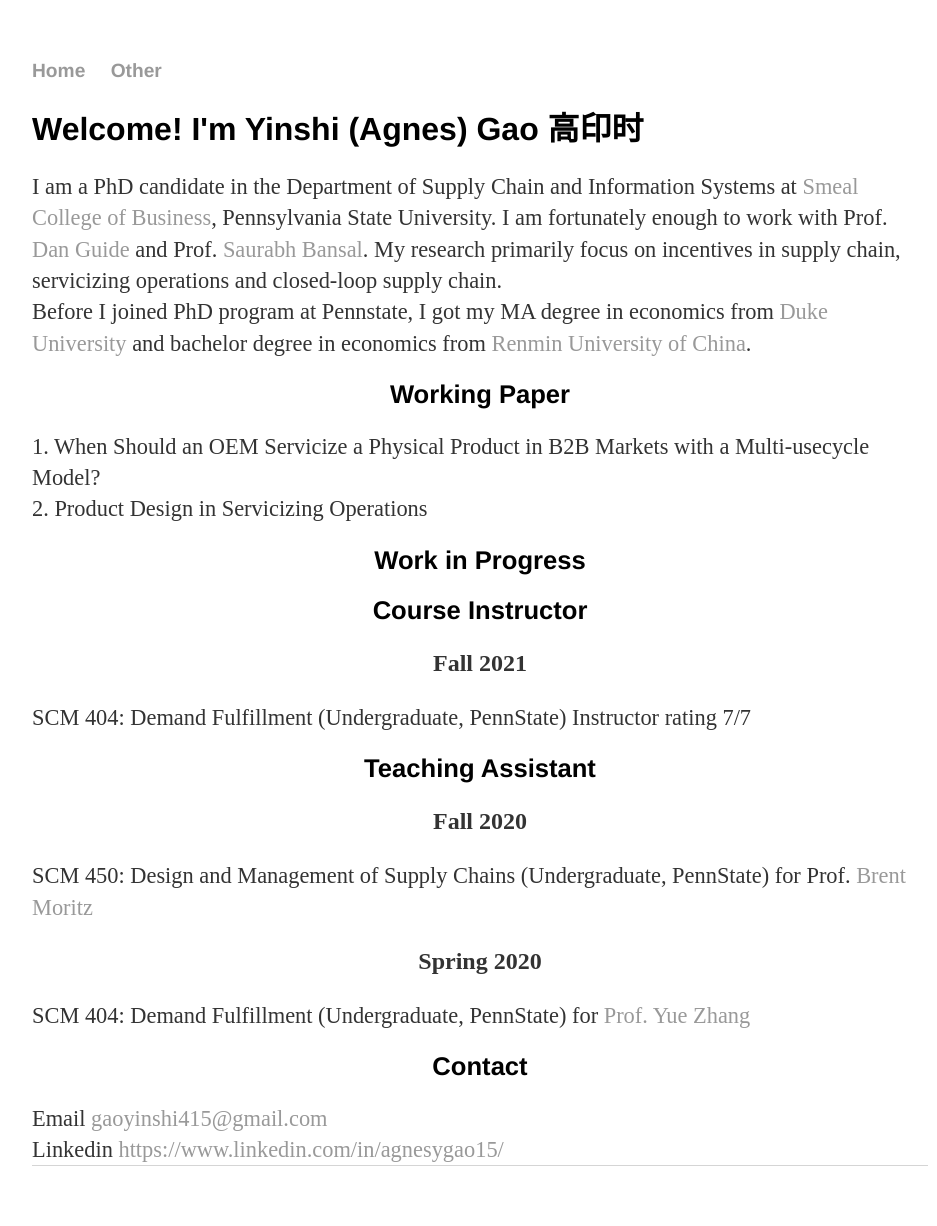
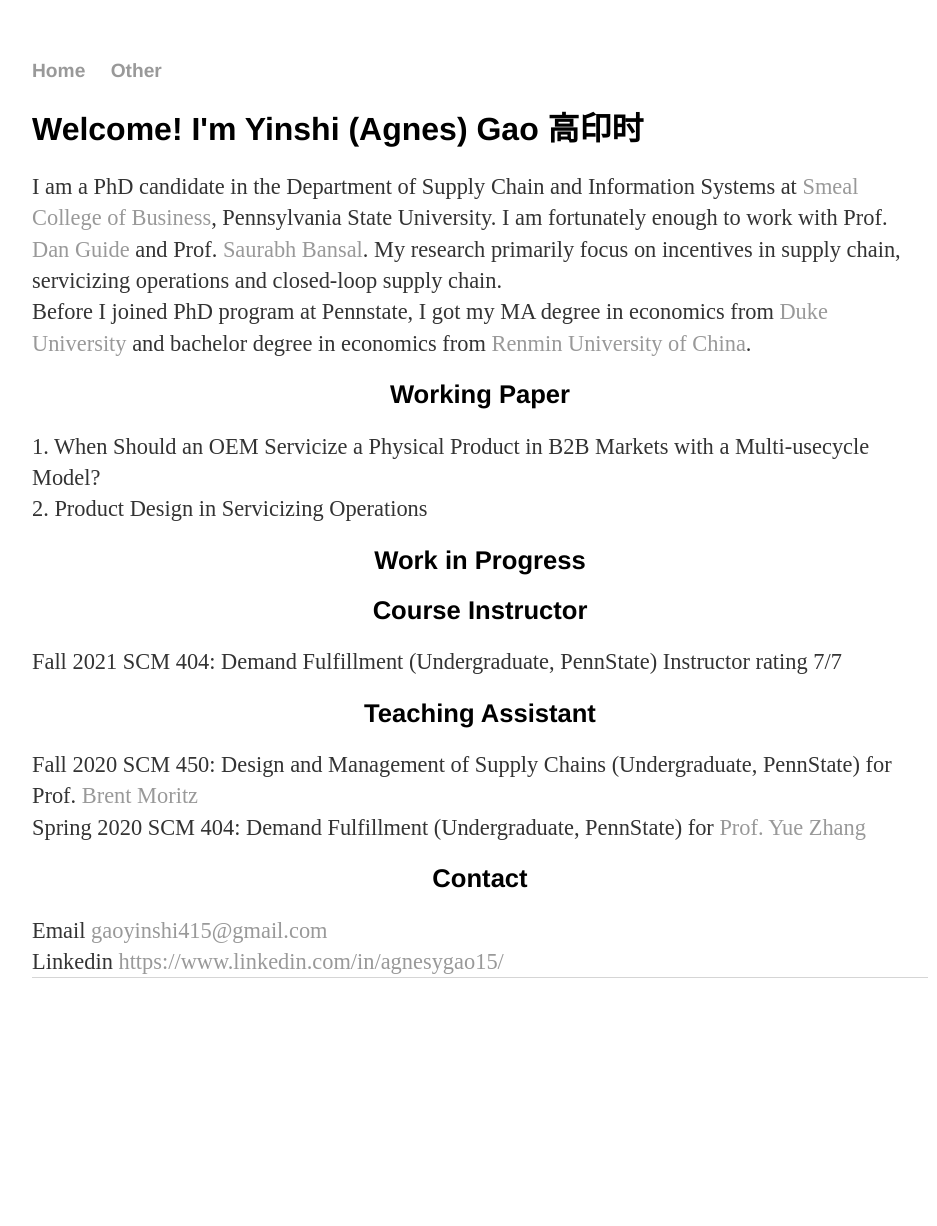
Before and after one commit to yinshi-gao/yinshi-gao.github.io, a Jekyll site: the page built from index.html, in a window 1280 px wide. Shown: the whole page, without its empty margins (160-1097 px from the left). Built offline with Jekyll 4.4.1, drawn with Linux system fonts in a browser that asks for light colours; after the commit the page ends 1038 px from its top, so only the background shows below that.

Commit message:
Update index.html

```diff
--- a/index.html
+++ b/index.html
@@ -17,13 +17,11 @@ title: Yinshi (Agnes) Gao
 	<p2>2. Product Design in Servicizing Operations</p2>
 	<h2>Work in Progress</h2>
 	<h2>Course Instructor</h2>
-  	<p align="center">Fall 2021</p>
-	<p2>SCM 404: Demand Fulfillment (Undergraduate, PennState) Instructor rating 7/7</p2>
+	<p2>Fall 2021 SCM 404: Demand Fulfillment (Undergraduate, PennState) Instructor rating 7/7</p2>
 	<h2>Teaching Assistant</h2>
-  	<p align="center">Fall 2020</p>
-	<p2>SCM 450: Design and Management of Supply Chains (Undergraduate, PennState) for Prof. <a href="http://www.personal.psu.edu/bbm3/index.html">Brent Moritz</a></p2>
-  	<p align="center">Spring 2020</p>
-	<p2>SCM 404: Demand Fulfillment (Undergraduate, PennState) for <a href="https://sites.google.com/site/yuezhangfuqua/">Prof. Yue Zhang</a>
+	<p2>Fall 2020 SCM 450: Design and Management of Supply Chains (Undergraduate, PennState) for Prof. <a href="http://www.personal.psu.edu/bbm3/index.html">Brent Moritz</a></p2>
+  	<br>
+	<p2>Spring 2020 SCM 404: Demand Fulfillment (Undergraduate, PennState) for <a href="https://sites.google.com/site/yuezhangfuqua/">Prof. Yue Zhang</a>
 	</p2>
 	<h2>Contact</h2>
 	<p2>Email <a href="mailto:gaoyinshi415@gmail.com">gaoyinshi415@gmail.com </a></p2>
```
